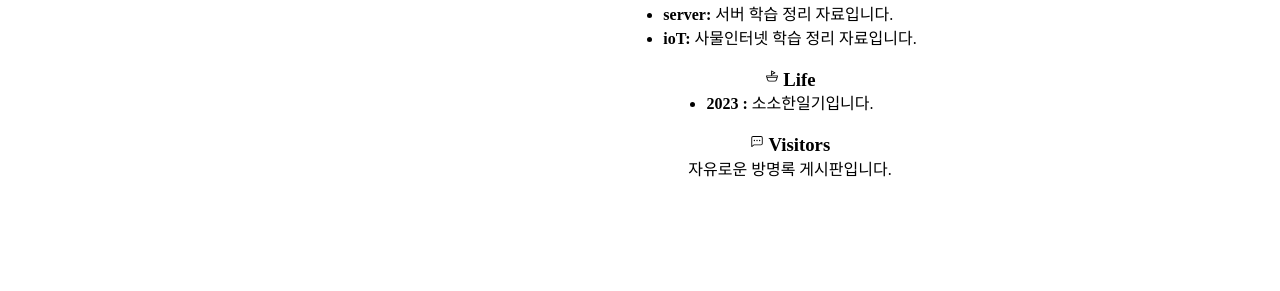
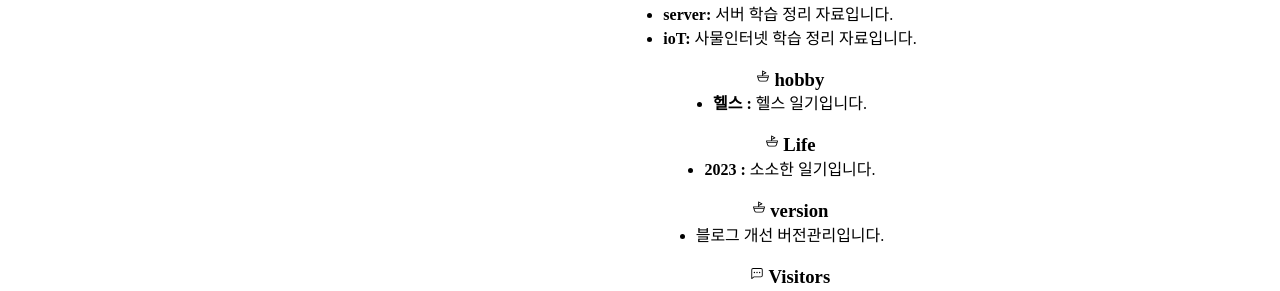
Before and after one commit to wdevelope/myblog_vue.js, a Vue app: page / in a window 1280 px wide. Shown: the part 242-533 px from the top of the page. Built offline with nearby package versions, Linux system fonts and the light colour scheme; no server answers.

Commit message:
chore: home 수정

```diff
--- a/src/components/views/PageHome.vue
+++ b/src/components/views/PageHome.vue
@@ -17,10 +17,24 @@
     </ul>
     <br />
     <h3>
+      <el-icon><Ship />&nbsp;</el-icon>hobby
+    </h3>
+    <ul>
+      <li><strong>헬스 :</strong> 헬스 일기입니다.</li>
+    </ul>
+    <br />
+    <h3>
       <el-icon><Ship />&nbsp;</el-icon>Life
     </h3>
     <ul>
-      <li><strong>2023 :</strong> 소소한일기입니다.</li>
+      <li><strong>2023 :</strong> 소소한 일기입니다.</li>
+    </ul>
+    <br />
+    <h3>
+      <el-icon><Ship />&nbsp;</el-icon>version
+    </h3>
+    <ul>
+      <li>블로그 개선 버전관리입니다.</li>
     </ul>
     <br />
     <h3>
```
